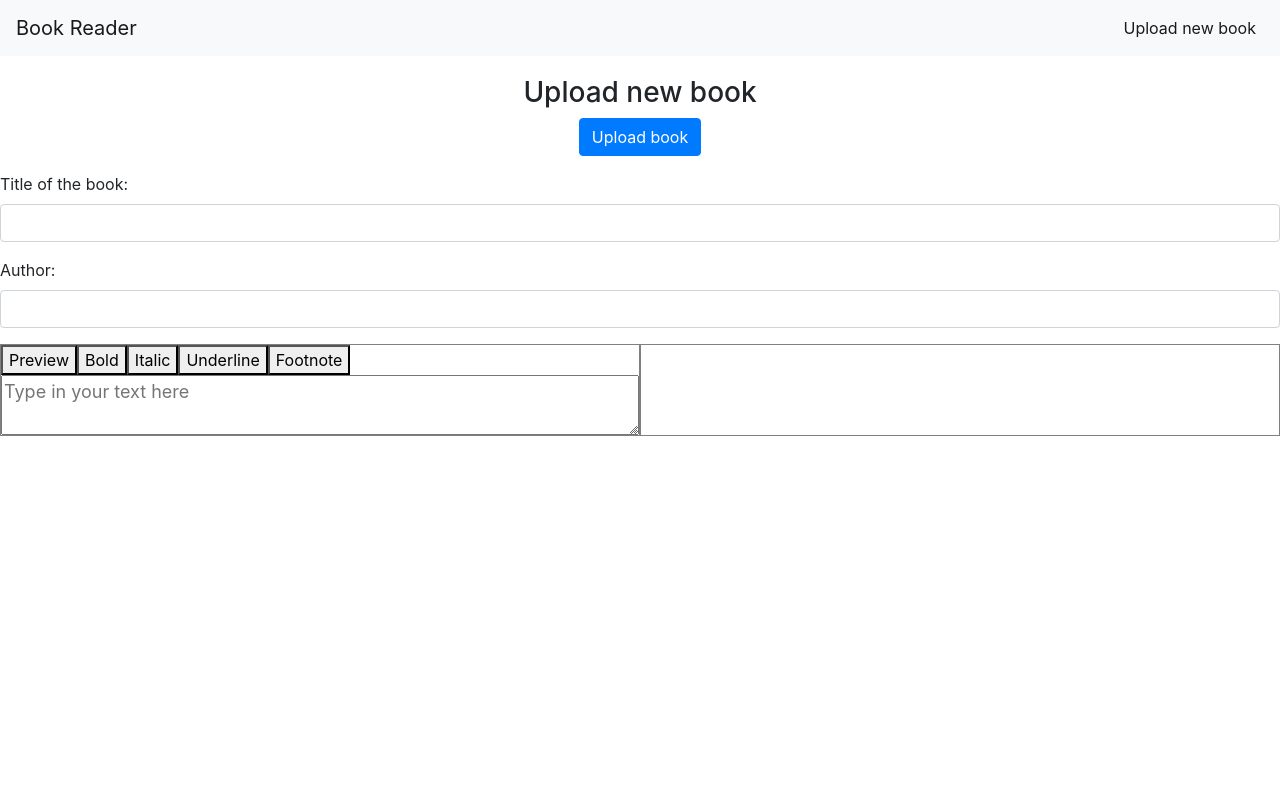
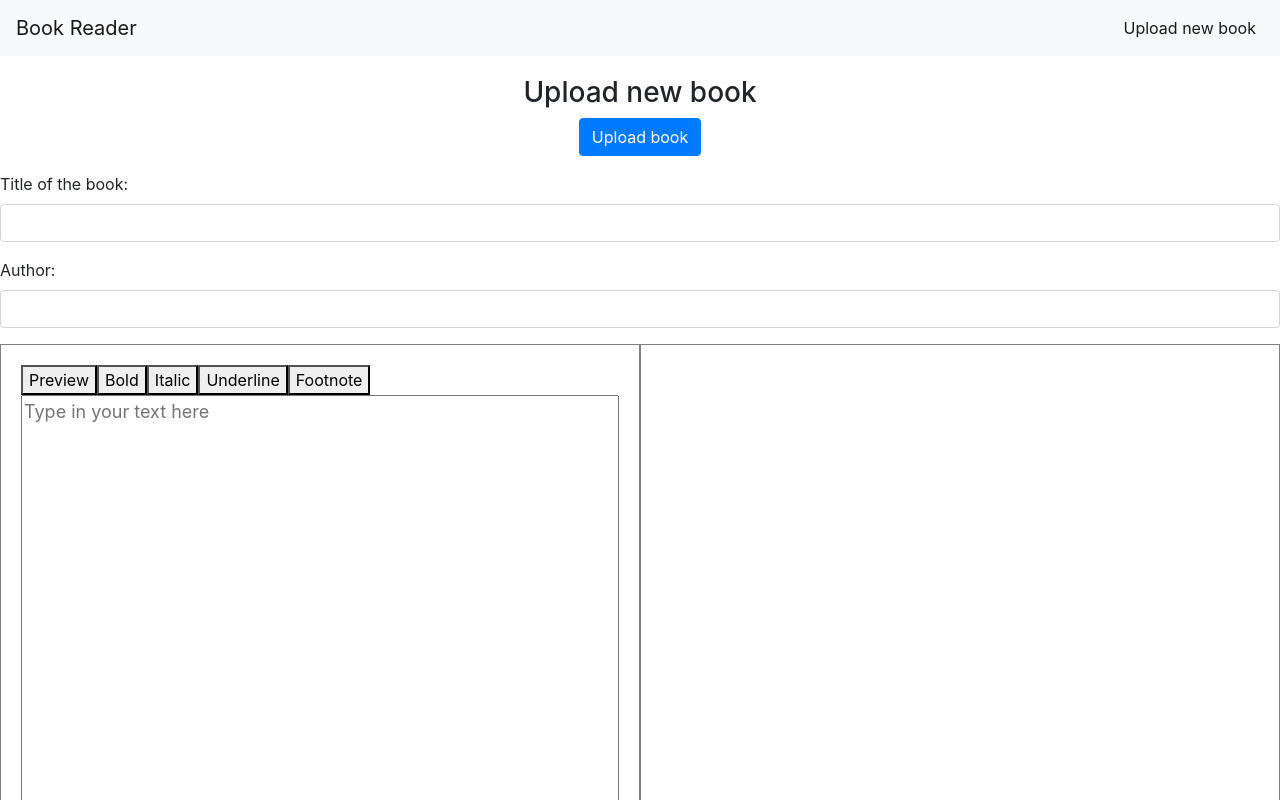
Before and after one commit to TobiiNT/Team-2-Project---Book-Reader, a React (Create React App) app in the folder src/client/: page /create in a window 1280 px wide. Shown: the top 800 px of the page. Built offline with nearby package versions, Linux system fonts and the light colour scheme.

Commit message:
new style for editor

```diff
--- a/src/client/src/components/App.css
+++ b/src/client/src/components/App.css
@@ -6,15 +6,19 @@
 
 #right_pane{
     flex: 1;
-    display: flex;
+    display: inline-flex;
     flex-direction: column;
     border: 1px solid grey;
+    padding: 20px;
+    width: 300px;
+    min-height: 600px;
+    word-wrap: break-word;
 }
 
 #editor_textarea{
     flex: 1;
     font-size: 18px;
-    resize: both;
+    resize: inherit;
     overflow: auto;
 }
 
@@ -25,5 +29,7 @@
     border: 1px solid grey;
     resize: both;
     overflow: auto;
-
+    padding: 20px;
+    width: 300px;
+    min-height: 600px;
 }
```
